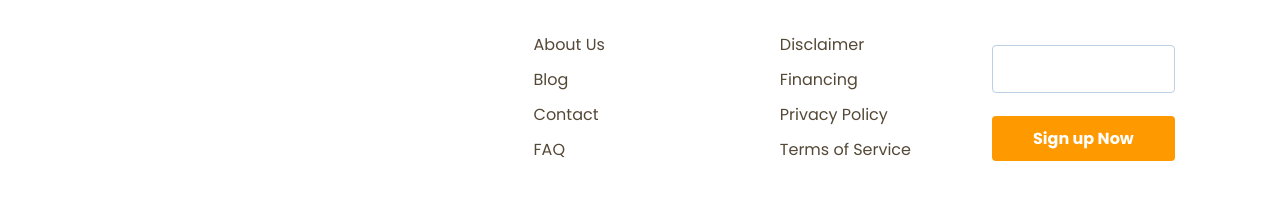
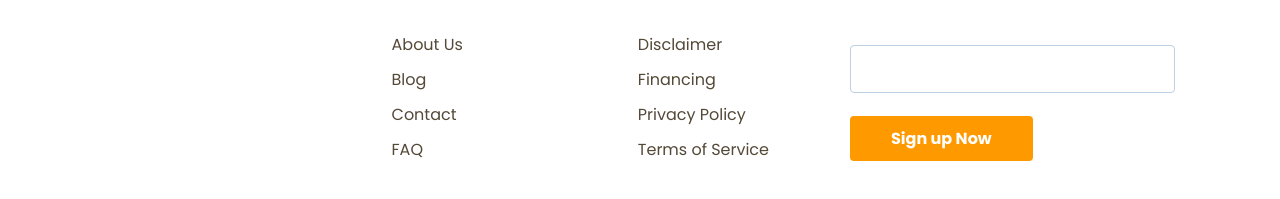
Before and after one commit to amigo228/HWs, a plain HTML site: page homeworks/17/index.html in a window 1280 px wide. Shown: the part 3202-3401 px from the top of the page. Drawn offline with Linux system fonts and the light colour scheme.

Commit message:
footer fix2

```diff
--- a/homeworks/17/src/style/block/_footer.scss
+++ b/homeworks/17/src/style/block/_footer.scss
@@ -46,8 +46,8 @@
     .input-text {
         border: 1px solid #BCD0E5;
         border-radius: 4px;
-        max-width: 325px;
-        width: 100%;
+        max-width: 100%;
+        width: 325px;
         min-height: 48px;
     }
 }
```
Also changed, not shown: homeworks/17/src/css/main.css.
